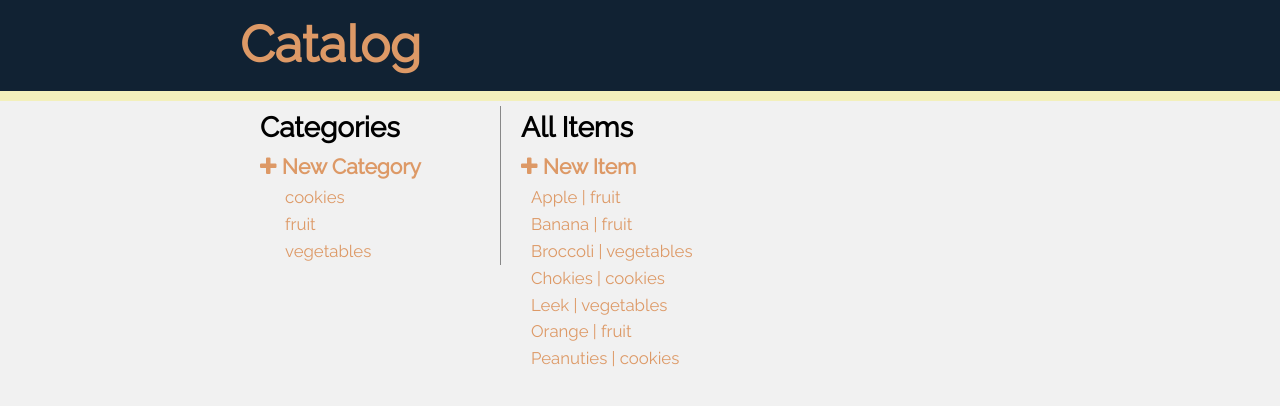
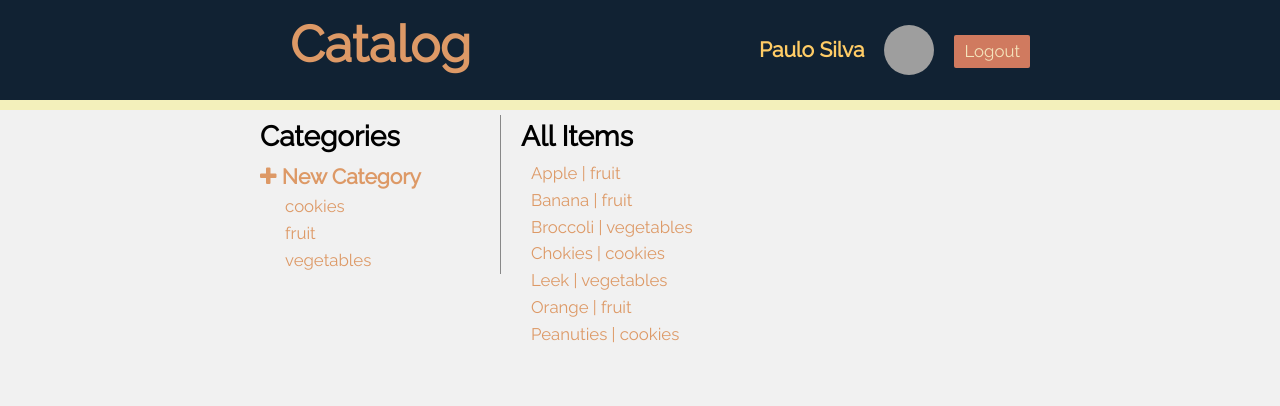
Before and after one commit to paulocoding/item-catalog, a Flask app: page / in a window 1280 px wide. Shown: the top 406 px of the page. Run offline with Flask 2, Linux system fonts and the light colour scheme; a user stored in the database is signed in; grey boxes are pictures that could not be loaded.

Commit message:
added login/logout buttons and did some cleanup

```diff
--- a/server.py
+++ b/server.py
@@ -41,9 +41,12 @@ def createUser(login_session):
     return user.id
 
 
-def getUserInfo(user_id):
-    user = session.query(User).filter_by(id=user_id).one()
-    return user
+def getUserInfo():
+    try:
+        user = session.query(User).filter_by(id=current_user()).one()
+        return user
+    except:
+        return None
 
 
 def getUserID(email):
@@ -69,7 +72,7 @@ def current_user():
 def showCatalog():
     categories = session.query(Category).order_by(Category.name).all()
     items = session.query(Item).order_by(Item.name).all()
-    return render_template('catalog.html', categories=categories, items=items, logged=is_user_logged())
+    return render_template('catalog.html', categories=categories, items=items, user=getUserInfo())
 
 # Login
 @app.route('/login')
@@ -78,7 +81,7 @@ def showLogin():
     state = ''.join(random.choice(string.ascii_uppercase + string.digits)
                     for x in xrange(32))
     login_session['state'] = state
-    return render_template('login.html', STATE=state)
+    return render_template('login.html', STATE=state, user=getUserInfo())
 
 
 # gconnect
@@ -166,7 +169,7 @@ def gconnect():
     output += '<img src="'
     output += login_session['picture']
     output += ' " style = "width: 300px; height: 300px;border-radius: 150px;-webkit-border-radius: 150px;-moz-border-radius: 150px;"> '
-    flash("you are now logged in as %s" % login_session['username'])
+    flash("You are now logged in as %s" % login_session['username'])
     print "done!"
     return output
 
@@ -185,7 +188,9 @@ def gdisconnect():
         print 'Access Token is None'
         response = make_response(json.dumps('Current user not connected.'), 401)
         response.headers['Content-Type'] = 'application/json'
-        return response
+        print response
+        flash('You are not logged in.')
+        return redirect(url_for('showCatalog'))
     # debug code
     # print 'User name is: '
     # print login_session.get('username')
@@ -207,11 +212,13 @@ def gdisconnect():
         del login_session['user_id']
         response = make_response(json.dumps('Successfully disconnected.'), 200)
         response.headers['Content-Type'] = 'application/json'
-        return response
+        flash('Successfully logged out')
+        return redirect(url_for('showCatalog'))
     else:
         response = make_response(json.dumps('Failed to revoke token for given user.', 400))
         response.headers['Content-Type'] = 'application/json'
-        return response
+        flash('Unable to log out')
+        return redirect(url_for('showCatalog'))
 
 
 # Categories CRUD
@@ -222,7 +229,7 @@ def newCategory():
     if not is_user_logged():
         return redirect(url_for('showLogin'))
     if request.method == 'GET':
-        return render_template('new_category.html')
+        return render_template('new_category.html', user=getUserInfo())
     if request.method == 'POST':
         name = request.form['name']
         description = request.form['description']
@@ -238,8 +245,8 @@ def showCategory(category_name):
     selected_category = session.query(Category).filter_by(name=category_name).first()
     if selected_category:
         items = session.query(Item).filter_by(category_id=selected_category.id).order_by(Item.name).all()
-        return render_template('category.html', category=selected_category, items=items, user_id=current_user(), logged=is_user_logged())
-    return render_template('404.html')
+        return render_template('category.html', category=selected_category, items=items, user_id=current_user(), user=getUserInfo())
+    return render_template('404.html', user=getUserInfo())
 
 # Edit Category
 @app.route('/catalog/<string:category_name>/edit', methods=['GET', 'POST'])
@@ -251,9 +258,10 @@ def editCategory(category_name):
     if selected_category:
         # checking if current user is the author:
         if current_user() != selected_category.user_id:
+            flash('You are not authorized to edit this category')
             return redirect(url_for('showCategory', category_name=category_name))
         if request.method == 'GET':
-            return render_template('edit_category.html', category=selected_category)
+            return render_template('edit_category.html', category=selected_category, user=getUserInfo())
         if request.method == 'POST':
             name = request.form['name']
             description = request.form['description']
@@ -263,7 +271,7 @@ def editCategory(category_name):
             session.commit()
             flash('%s Category edited!' % name)
             return redirect(url_for('showCategory', category_name=name))
-    return render_template('404.html')
+    return render_template('404.html', user=getUserInfo())
 
 # Delete Category
 @app.route('/catalog/<string:category_name>/delete', methods=['GET', 'POST'])
@@ -275,15 +283,16 @@ def deleteCategory(category_name):
     if selected_category:
         # checking if current user is the author:
         if current_user() != selected_category.user_id:
+            flash('You are not authorized to delete this category')
             return redirect(url_for('showCategory', category_name=category_name))
         if request.method == 'GET':
-            return render_template('delete_category.html', category=selected_category)
+            return render_template('delete_category.html', category=selected_category, user=getUserInfo())
         if request.method == 'POST':
             session.delete(selected_category)
             session.commit()
             flash('%s Category deleted!' % selected_category.name)
             return redirect(url_for('showCatalog'))
-    return render_template('404.html')
+    return render_template('404.html', user=getUserInfo())
 
 
 # Items CRUD
@@ -295,7 +304,7 @@ def newItem():
         return redirect(url_for('showLogin'))
     if request.method == 'GET':
         categories = session.query(Category).order_by(Category.name).all()
-        return render_template('new_item.html', categories=categories)
+        return render_template('new_item.html', categories=categories, user=getUserInfo())
     if request.method == 'POST':
         name = request.form['name']
         description = request.form['description']
@@ -317,8 +326,8 @@ def showItem(category_name, item_name):
     selected_category = session.query(Category).filter_by(name=category_name).first()
     selected_item = session.query(Item).filter_by(name=item_name).first()
     if selected_category and selected_item:
-        return render_template('item.html', category=selected_category, item=selected_item, user_id=current_user())
-    return render_template('404.html')
+        return render_template('item.html', category=selected_category, item=selected_item, user_id=current_user(), user=getUserInfo())
+    return render_template('404.html', user=getUserInfo())
 
 # Edit Item
 @app.route('/catalog/<string:category_name>/<string:item_name>/edit', methods=['GET', 'POST'])
@@ -331,9 +340,10 @@ def editItem(category_name, item_name):
     if selected_item:
         # checking if current user is the author:
         if current_user() != selected_item.user_id:
+            flash('You are not authorized to edit this item')
             return redirect(url_for('showItem', category_name=category_name, item_name=item_name))
         if request.method == 'GET':
-            return render_template('edit_item.html', categories=categories, item=selected_item)
+            return render_template('edit_item.html', categories=categories, item=selected_item, user=getUserInfo())
         if request.method == 'POST':
             name = request.form['name']
             description = request.form['description']
@@ -347,7 +357,7 @@ def editItem(category_name, item_name):
             flash('%s Item edited!' % name)
             session.commit()
             return redirect(url_for('showItem', category_name=selected_item.category.name, item_name=name))
-    return render_template('404.html')
+    return render_template('404.html', user=getUserInfo())
 
 # Delete Item
 @app.route('/catalog/<string:category_name>/<string:item_name>/delete', methods=['GET', 'POST'])
@@ -360,15 +370,16 @@ def deleteItem(category_name, item_name):
     if selected_category and selected_item:
         # checking if current user is the author:
         if current_user() != selected_item.user_id:
+            flash('You are not authorized to delete this item')
             return redirect(url_for('showItem', category_name=category_name, item_name=item_name))
         if request.method == 'GET':
-            return render_template('delete_item.html', category=selected_category, item=selected_item)
+            return render_template('delete_item.html', category=selected_category, item=selected_item, user=getUserInfo())
         if request.method == 'POST':
             session.delete(selected_item)
             session.commit()
             flash('%s Item deleted!' % item_name)
             return redirect(url_for('showCatalog'))
-    return render_template('404.html')
+    return render_template('404.html', user=getUserInfo())
 
 
 # JSON endpoints
--- a/static/css/styles.css
+++ b/static/css/styles.css
@@ -17,11 +17,60 @@ header {
   color: #fc6;
 }
 
+.content{
+  max-width: 800px;
+	margin: 0 auto;
+}
+
 header h1 {
   display: block;
-  max-width: 800px;
-  margin: 0 auto;
+	float: left;
+  max-width: 400px;
+  margin: 0 20px 0 50px;
 }
+header h3 {
+  display: block;
+	float: right;
+  max-width: 400px;
+  margin: 28px 10px 0 5px;
+}
+img.profile-pic {
+  display: block;
+	float: right;
+  width: 50px;
+	height: 50px;
+  margin: 20px 10px;
+	border-radius: 25px;
+}
+.login-btn {
+  display: block;
+	float: right;
+  margin: 30px 10px 0 10px;
+	border-radius: 2px;
+	margin-top: 30px;
+	color: #6e5f40;
+	background: #e9e380;
+	padding: 3px 10px;
+}
+.login-btn:hover {
+	color: #ffd;
+	background: #b6b243;
+}
+.logout-btn {
+  display: block;
+	float: right;
+  margin: 30px 10px 0 10px;
+	border-radius: 2px;
+	margin-top: 30px;
+	color: #f4e4bc;
+	background: #d07a5f;
+	padding: 3px 10px;
+}
+.logout-btn:hover {
+	color: #ffd;
+	background: #f2997d;
+}
+
 
 main {
   display: block;
@@ -140,3 +189,8 @@ input[type="submit"] {
 	margin-top: 10px;
 	margin-left: 5%;
 }
+
+div#signInButton{
+	margin-left: 100px;
+	margin-top: 25px;
+}
--- a/templates/base.html
+++ b/templates/base.html
@@ -11,7 +11,16 @@
   </head>
   <body>
     <header>
-      <h1><a href="{{url_for('showCatalog')}}">Catalog</a></h1>
+      <div class="content row">
+        <h1><a href="{{url_for('showCatalog')}}">Catalog</a></h1>
+        {% if user %}
+          <a href="{{url_for('gdisconnect')}}" class="logout-btn">Logout</a>
+          <img class="profile-pic" src="{{user.picture}}" alt="profile picture">
+          <h3>{{user.name}}</h3>
+        {% else %}
+          <a href="{{url_for('showLogin')}}" class="login-btn">Login</a>
+        {% endif %}
+      </div>
     </header>
     <div class="flash">
       {% block flash %}
--- a/templates/catalog.html
+++ b/templates/catalog.html
@@ -5,7 +5,7 @@
 
     <div class="categories">
       <h2>Categories</h2>
-      {% if logged %}
+      {% if user %}
       <h3>
         <a href="{{url_for('newCategory')}}"><i class="fa fa-plus" aria-hidden="true"></i> New Category</a>
       </h3>
--- a/templates/category.html
+++ b/templates/category.html
@@ -15,7 +15,7 @@
     </div>
     <div class="items">
       <h2>Items</h2>
-      {% if logged %}
+      {% if user %}
         <h3>
           <a href="{{url_for('newItem')}}"><i class="fa fa-plus" aria-hidden="true"></i> New Item</a>
         </h3>
```
Also changed, not shown: templates/login.html (+8 -9 lines), catalogwithusers.db.
